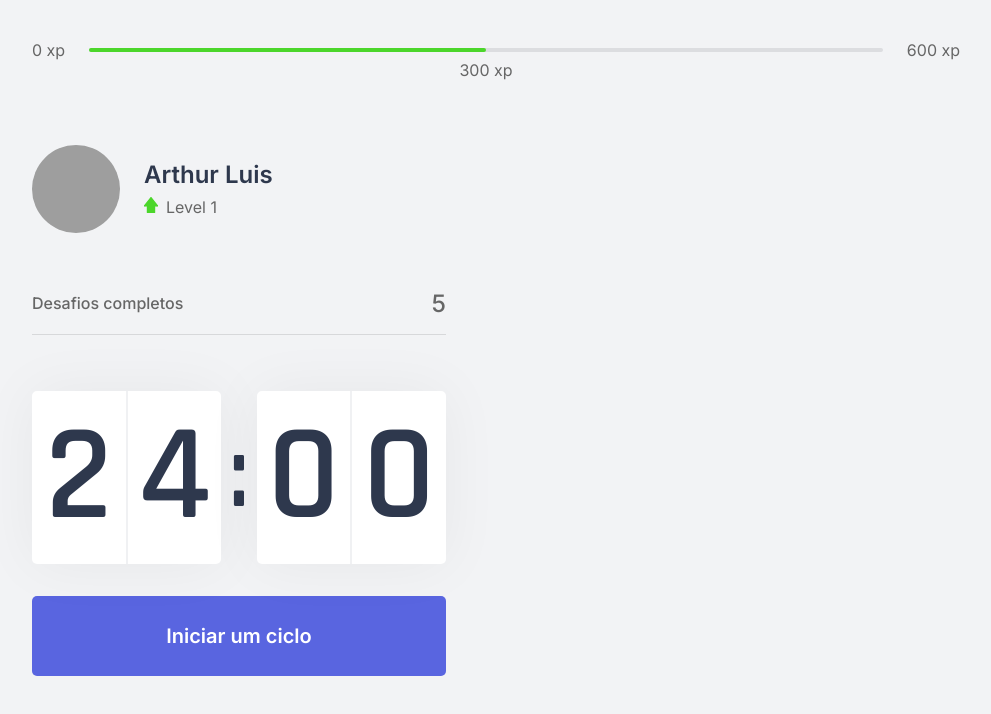
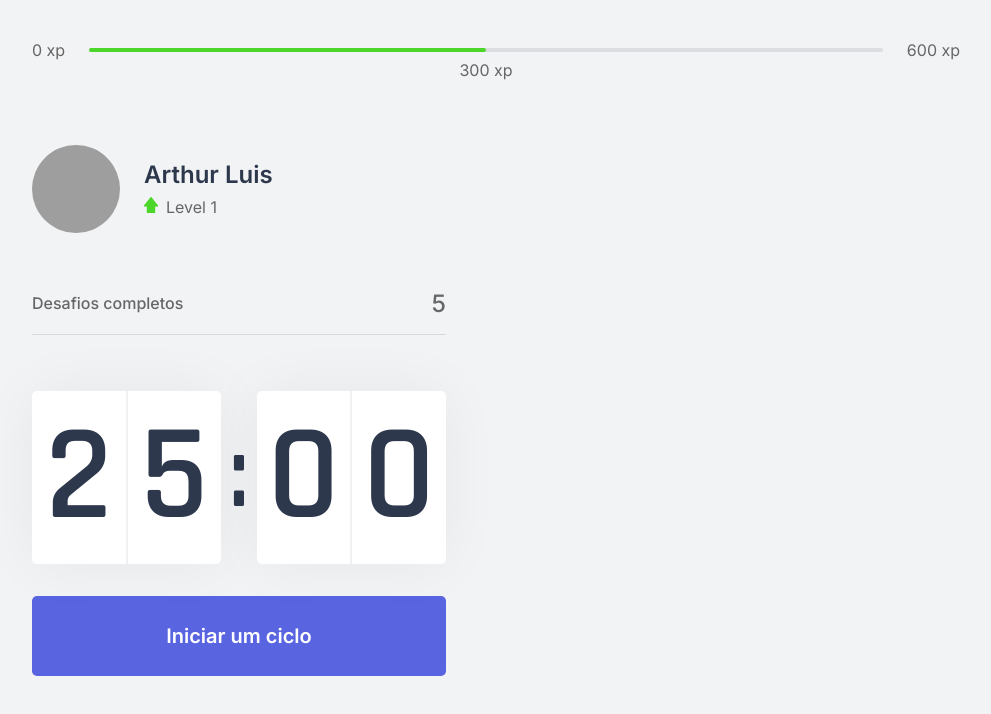
Before and after one commit to arthurluiscouto/moveit-next, a Next.js app: page / in a window 1280 px wide. Shown: the top 714 px of the page, without its empty margins (144-1135 px from the left). Built offline with nearby package versions, Linux system fonts and the light colour scheme; grey boxes are pictures that could not be loaded.

Commit message:
Criação do netlify.toml na raiz do projeto.

```diff
--- a/package.json
+++ b/package.json
@@ -1,7 +1,7 @@
 {
   "name": "moveit-next",
   "version": "0.1.0",
-  "private": true,
+  "private": false,
   "scripts": {
     "dev": "next dev",
     "build": "next build",
@@ -13,6 +13,7 @@
     "react-dom": "17.0.1"
   },
   "devDependencies": {
+    "@netlify/plugin-nextjs": "^2.0.1",
     "@types/node": "^14.14.31",
     "@types/react": "^17.0.2",
     "@types/react-dom": "^17.0.1",
--- a/src/componentes/CountDown.tsx
+++ b/src/componentes/CountDown.tsx
@@ -1,7 +1,7 @@
 import { useState, useEffect } from 'react';
 import styles from '../styles/componentes/Countdown.module.css';
 export function Countdown() {
-  const [time, setTime] = useState(24 * 60)
+  const [time, setTime] = useState(25 * 60)
   const [active, setActive] = useState(false)
 
   const minutes = Math.floor(time/60);
@@ -15,7 +15,8 @@ export function Countdown() {
     setActive(true)
   }
 
-  useEffect( () => { if (active && time > 0) {
+  useEffect( () => {
+    if (active && time > 0) {
     setTimeout(() => {
       setTime(time - 1)
     }, 1000)
```
Also changed, not shown: 2 other files (tests, documents, lock files or other folders).
